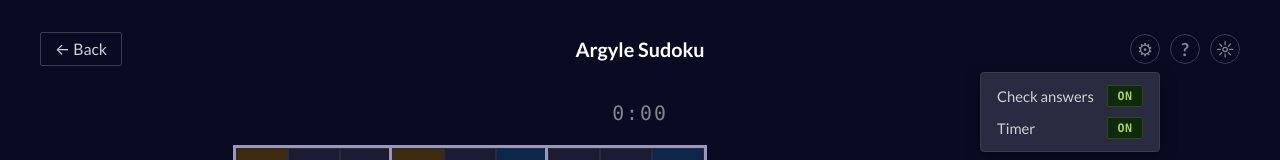
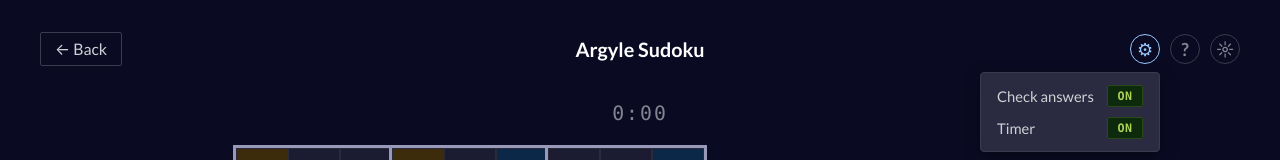
Before and after one commit to freeCodeCamp-Universe/sudoku, a React (Vite) app: page /argyle in a window 1280 px wide. Both pictures are taken after a click on the button "Settings". Shown: the top 160 px of the page. Built offline with nearby package versions, Linux system fonts and the light colour scheme.

Commit message:
fix: implement disclosure pattern for settings button and handle Escape key

```diff
--- a/src/app/Header/Header.module.css
+++ b/src/app/Header/Header.module.css
@@ -108,7 +108,8 @@
   transition: border-color 0.15s, color 0.15s;
 }
 
-.settingsBtn:hover {
+.settingsBtn:hover,
+.settingsBtn.open {
   border-color: var(--accent-blue);
   color: var(--accent-blue);
 }
--- a/src/app/Header/Header.tsx
+++ b/src/app/Header/Header.tsx
@@ -25,6 +25,7 @@ export function Header({
   const { theme, toggleTheme } = useTheme();
   const [settingsOpen, setSettingsOpen] = useState(false);
   const settingsRef = useRef<HTMLDivElement>(null);
+  const settingsBtnRef = useRef<HTMLButtonElement>(null);
 
   useEffect(() => {
     function handleClickOutside(e: MouseEvent) {
@@ -36,6 +37,13 @@ export function Header({
     return () => document.removeEventListener('mousedown', handleClickOutside);
   }, []);
 
+  const handleKeyDown = (e: React.KeyboardEvent) => {
+    if (e.key === 'Escape' && settingsOpen) {
+      setSettingsOpen(false);
+      settingsBtnRef.current?.focus();
+    }
+  };
+
   const hasSettings = onToggleCheck !== undefined || onToggleTimer !== undefined;
 
   return (
@@ -46,17 +54,25 @@ export function Header({
       <h1 className={styles.title}>{title}</h1>
       <div className={styles.topBarRight}>
         {hasSettings ? (
-          <div className={styles.settingsWrap} ref={settingsRef}>
+          <div className={styles.settingsWrap} ref={settingsRef} onKeyDown={handleKeyDown}>
             <button
               type="button"
-              className={styles.settingsBtn}
+              ref={settingsBtnRef}
+              className={`${styles.settingsBtn} ${settingsOpen ? styles.open : ''}`}
               aria-label="Settings"
+              aria-expanded={settingsOpen}
+              aria-controls={settingsOpen ? 'header-settings-panel' : undefined}
               onClick={() => setSettingsOpen((v) => !v)}
             >
               ⚙
             </button>
             {settingsOpen ? (
-              <div className={styles.dropdown}>
+              <div
+                id="header-settings-panel"
+                className={styles.dropdown}
+                role="group"
+                aria-label="Settings"
+              >
                 {onToggleCheck !== undefined ? (
                   <div className={styles.dropdownRow}>
                     <span id="settings-check-label" className={styles.dropdownLabel}>
```
Also changed, not shown: 1 other file (tests, documents, lock files or other folders).
